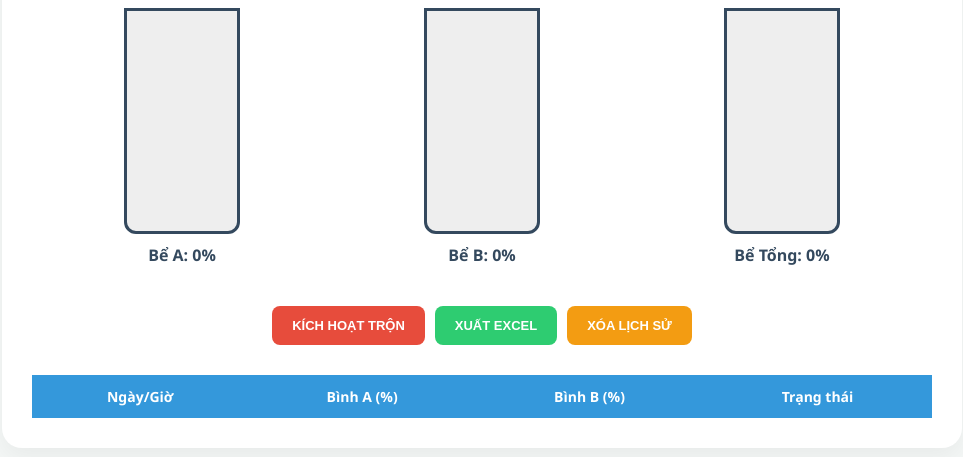
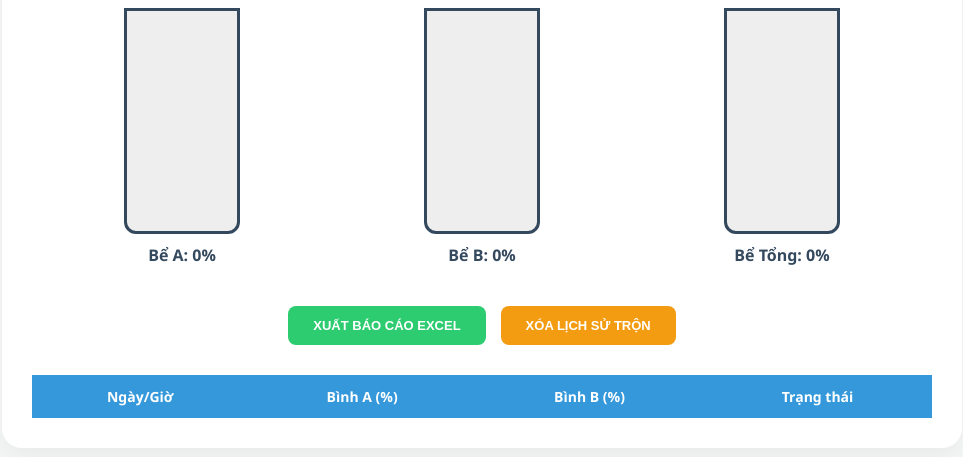
Before and after one commit to hunghx2k4-jpg/esp32_tron, a plain HTML site: page index.html in a window 1280 px wide. Shown: the part 125-582 px from the top of the page, without its empty margins (158-1121 px from the left). Drawn offline with Linux system fonts and the light colour scheme; no server answers.

Commit message:
Update index.html

```diff
--- a/index.html
+++ b/index.html
@@ -18,10 +18,9 @@
         .tank-label { font-weight: bold; color: #34495e; }
 
         /* Nút bấm */
-        .controls { margin-bottom: 30px; display: flex; justify-content: center; gap: 10px; }
-        .btn { padding: 12px 20px; border: none; border-radius: 8px; color: white; font-weight: bold; cursor: pointer; transition: 0.3s; text-transform: uppercase; font-size: 13px; }
+        .controls { margin-bottom: 30px; display: flex; justify-content: center; gap: 15px; }
+        .btn { padding: 12px 25px; border: none; border-radius: 8px; color: white; font-weight: bold; cursor: pointer; transition: 0.3s; text-transform: uppercase; font-size: 13px; min-width: 150px; }
         .btn:hover { transform: translateY(-2px); box-shadow: 0 5px 15px rgba(0,0,0,0.1); opacity: 0.9; }
-        .btn-mix { background: var(--red); }
         .btn-excel { background: var(--green); }
         .btn-clear { background: var(--yellow); }
 
@@ -53,9 +52,8 @@
     </div>
 
     <div class="controls">
-        <button class="btn btn-mix" onclick="mix()">KÍCH HOẠT TRỘN</button>
-        <button class="btn btn-excel" onclick="exportExcel()">XUẤT EXCEL</button>
-        <button class="btn btn-clear" onclick="clearData()">XÓA LỊCH SỬ</button>
+        <button class="btn btn-excel" onclick="exportExcel()">XUẤT BÁO CÁO EXCEL</button>
+        <button class="btn btn-clear" onclick="clearData()">XÓA LỊCH SỬ TRỘN</button>
     </div>
 
     <table>
@@ -88,7 +86,7 @@
         document.getElementById('wC').style.height = d.levelC + '%'; document.getElementById('tC').innerText = d.levelC;
     });
 
-    // 2. Lấy lịch sử và xử lý thời gian thông minh
+    // 2. Lấy lịch sử và xử lý thời gian
     db.ref('lich_su_tron').on('value', s => {
         const data = s.val();
         const tbody = document.getElementById('history');
@@ -100,19 +98,15 @@
             const item = data[id];
             let timeDisplay = "";
 
-            // LOGIC XỬ LÝ THỜI GIAN THÔNG MINH
             if (typeof item.thoi_gian === 'string' && item.thoi_gian.includes('/')) {
-                // Nếu là dạng chuỗi "18/12/2025..." gửi từ ESP32
                 timeDisplay = item.thoi_gian;
             } else if (typeof item.thoi_gian === 'number' || !isNaN(item.thoi_gian)) {
-                // Nếu là dạng số Unix timestamp
                 const d = new Date(item.thoi_gian * 1000);
                 timeDisplay = d.toLocaleString('vi-VN');
             } else {
                 timeDisplay = "Không rõ thời gian";
             }
 
-            // Chặn các ngày lỗi 1970
             if (timeDisplay.includes("1970")) timeDisplay = "Lỗi đồng bộ mạch";
 
             logs.push({ "Thời gian": timeDisplay, "A": item.binh_A_percent, "B": item.binh_B_percent });
@@ -120,9 +114,13 @@
         });
     });
 
-    function mix() { db.ref('dieu_khien').update({ lenh_tron: 1 }); alert("Đã gửi lệnh!"); }
-    function clearData() { if(confirm("Xóa sạch lịch sử?")) db.ref('lich_su_tron').remove(); }
+    function clearData() { if(confirm("Bạn có chắc chắn muốn xóa toàn bộ lịch sử trộn không?")) db.ref('lich_su_tron').remove(); }
+
     function exportExcel() {
+        if (logs.length === 0) {
+            alert("Không có dữ liệu để xuất!");
+            return;
+        }
         const ws = XLSX.utils.json_to_sheet(logs);
         const wb = XLSX.utils.book_new();
         XLSX.utils.book_append_sheet(wb, ws, "Lịch sử");
```
